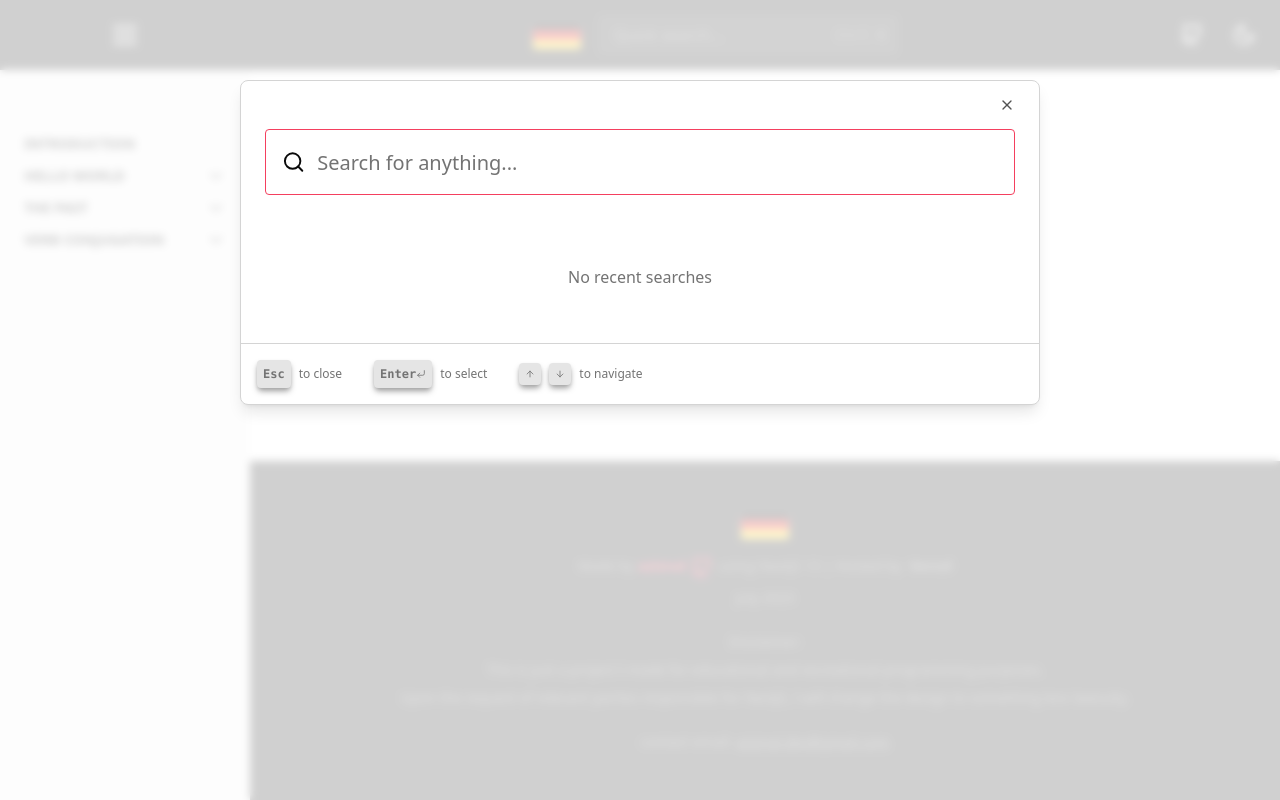
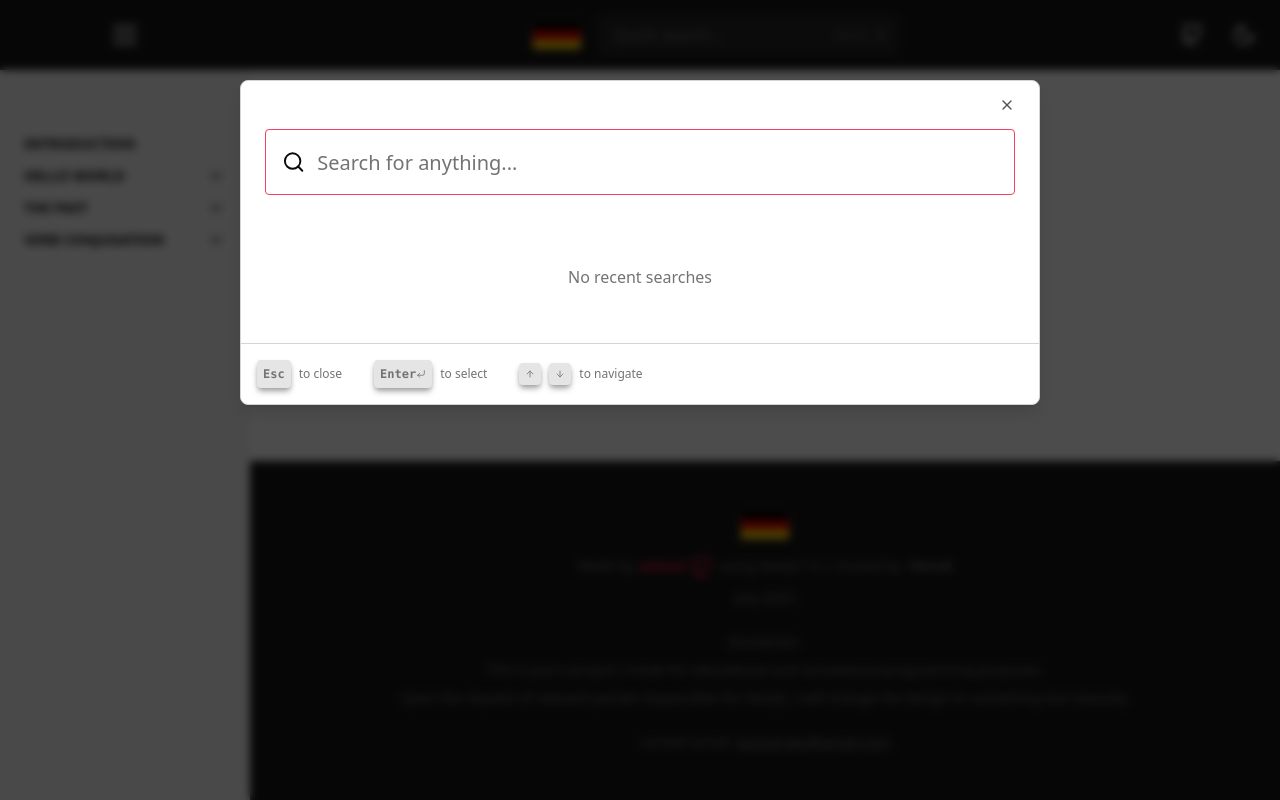
Before and after one commit to aziznal/german-docs, a Next.js app: page /page-not-found in a window 1280 px wide. Both pictures are taken after a click on the element "Quick search...". Built offline with nearby package versions, Linux system fonts and the light colour scheme.

Commit message:
add better overlay for searchbar

```diff
--- a/src/components/ui/dialog.tsx
+++ b/src/components/ui/dialog.tsx
@@ -2,7 +2,6 @@
 
 import * as React from "react";
 import * as DialogPrimitive from "@radix-ui/react-dialog";
-import { X } from "lucide-react";
 
 import { cn } from "@/lib/utils";
 
@@ -28,7 +27,17 @@ const DialogOverlay = React.forwardRef<
   <DialogPrimitive.Overlay
     ref={ref}
     className={cn(
-      "fixed inset-0 z-50 bg-background/80 backdrop-blur-sm data-[state=open]:animate-in data-[state=closed]:animate-out data-[state=closed]:fade-out-0 data-[state=open]:fade-in-0",
+      `
+        fixed
+        inset-0
+        z-50
+        bg-black/70
+        backdrop-blur-sm
+        data-[state=open]:animate-in
+        data-[state=closed]:animate-out
+        data-[state=closed]:fade-out-0
+        data-[state=open]:fade-in-0
+      `,
       className,
     )}
     {...props}
```
